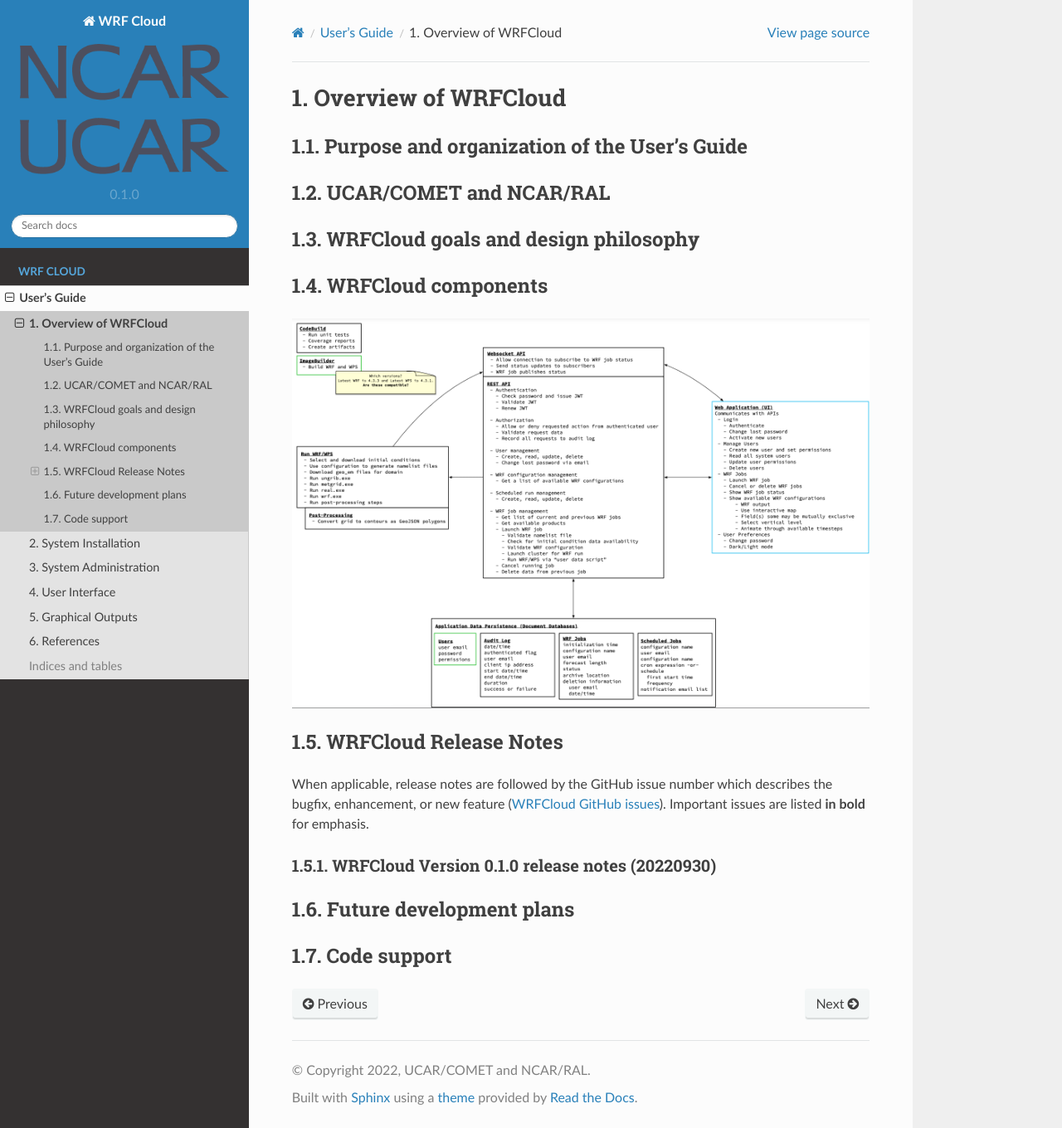
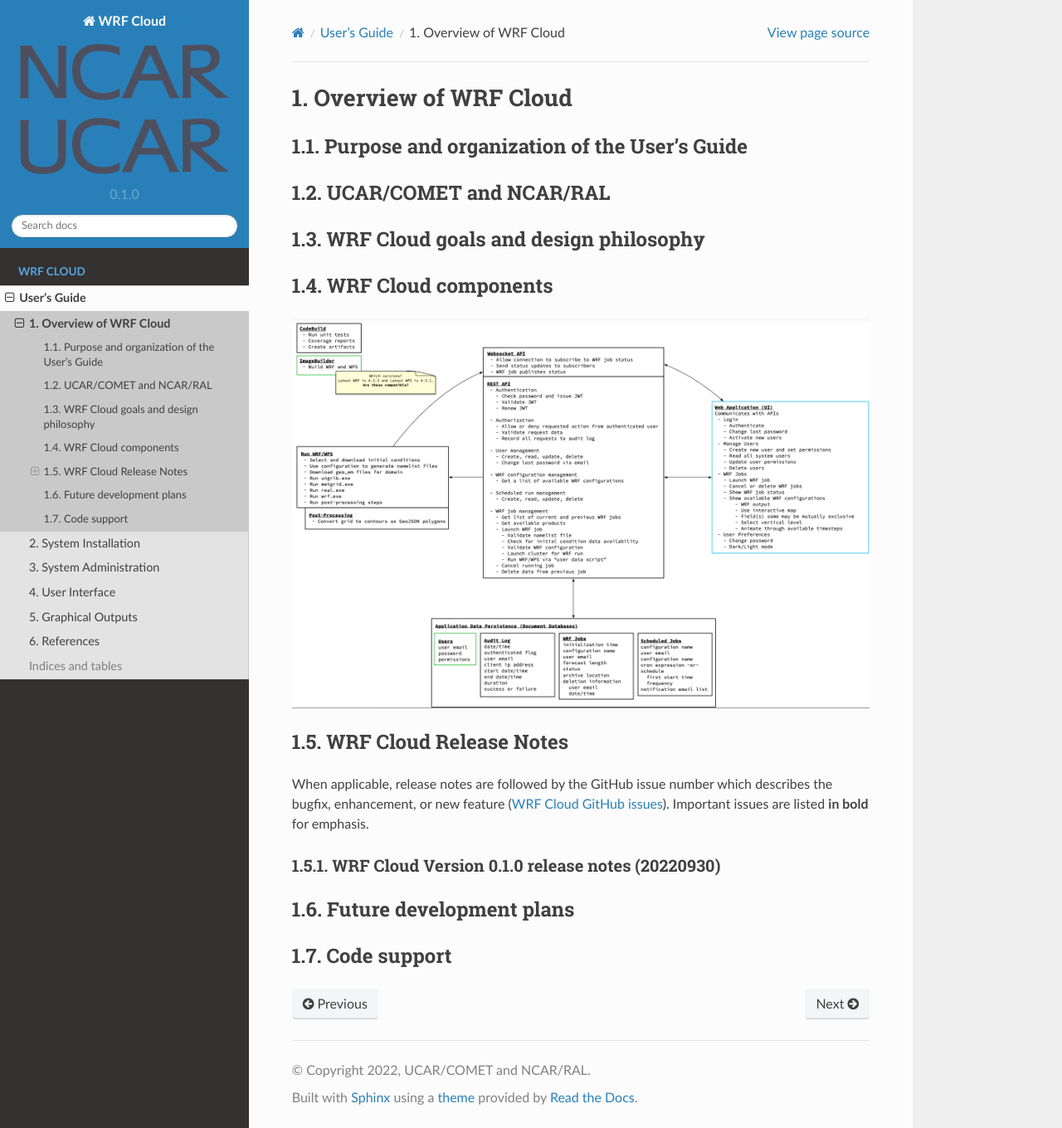
Before and after one commit to NCAR/wrfcloud, a Sphinx documentation site: the page built from docs/Users_Guide/overview.rst, in a window 1280 px wide and 1360 px high. Shown: the whole window at 83% size. Built offline with Sphinx 7.4.7 and the Read the Docs theme 2.0.0, drawn with Linux system fonts in a browser that asks for light colours; comment, search, counter and statistics services are not loaded.

Commit message:
Per #1, add COMET to the acronym list and change a few references of WRFCloud to WRF Cloud.

```diff
--- a/docs/Users_Guide/index.rst
+++ b/docs/Users_Guide/index.rst
@@ -2,9 +2,9 @@
 User's Guide
 ############
 
-**Foreword: A note to WRFCloud users**
+**Foreword: A note to WRF Cloud users**
 
-**WRFCloud TERMS OF USE - IMPORTANT!**
+**WRF Cloud TERMS OF USE - IMPORTANT!**
 
 Copyright |copyright|
 Licensed under the Apache License, Version 2.0 (the "License");
@@ -26,7 +26,7 @@
 
 The citation for this User's Guide should be:
 
-|author_list|, |release_year|: WRFCloud Version |version| User's Guide.
+|author_list|, |release_year|: WRF Cloud Version |version| User's Guide.
 UCAR/COMET and NCAR/RAL. Available at: https://github.com/NCAR/wrfcloud/releases
 
 **Acknowledgments**
--- a/docs/Users_Guide/overview.rst
+++ b/docs/Users_Guide/overview.rst
@@ -1,8 +1,8 @@
 .. _overview:
 
-********************
-Overview of WRFCloud
-********************
+*********************
+Overview of WRF Cloud
+*********************
 
 Purpose and organization of the User's Guide
 ============================================
@@ -12,11 +12,11 @@
 
 .. _wrfcloud-goals:
 
-WRFCloud goals and design philosophy
-====================================
+WRF Cloud goals and design philosophy
+=====================================
 
-WRFCloud components
-===================
+WRF Cloud components
+====================
 
 .. _overview-figure:
 
--- a/docs/Users_Guide/release-notes.rst
+++ b/docs/Users_Guide/release-notes.rst
@@ -1,9 +1,9 @@
-WRFCloud Release Notes
-======================
+WRF Cloud Release Notes
+=======================
 
 When applicable, release notes are followed by the GitHub issue number which describes the bugfix,
-enhancement, or new feature (`WRFCloud GitHub issues <https://github.com/NCAR/wrfcloud/issues>`_).
+enhancement, or new feature (`WRF Cloud GitHub issues <https://github.com/NCAR/wrfcloud/issues>`_).
 Important issues are listed **in bold** for emphasis.
 
-WRFCloud Version 0.1.0 release notes (20220930)
------------------------------------------------
+WRF Cloud Version 0.1.0 release notes (20220930)
+------------------------------------------------
```
Also changed, not shown: docs/index.rst (+4 -3 lines).
